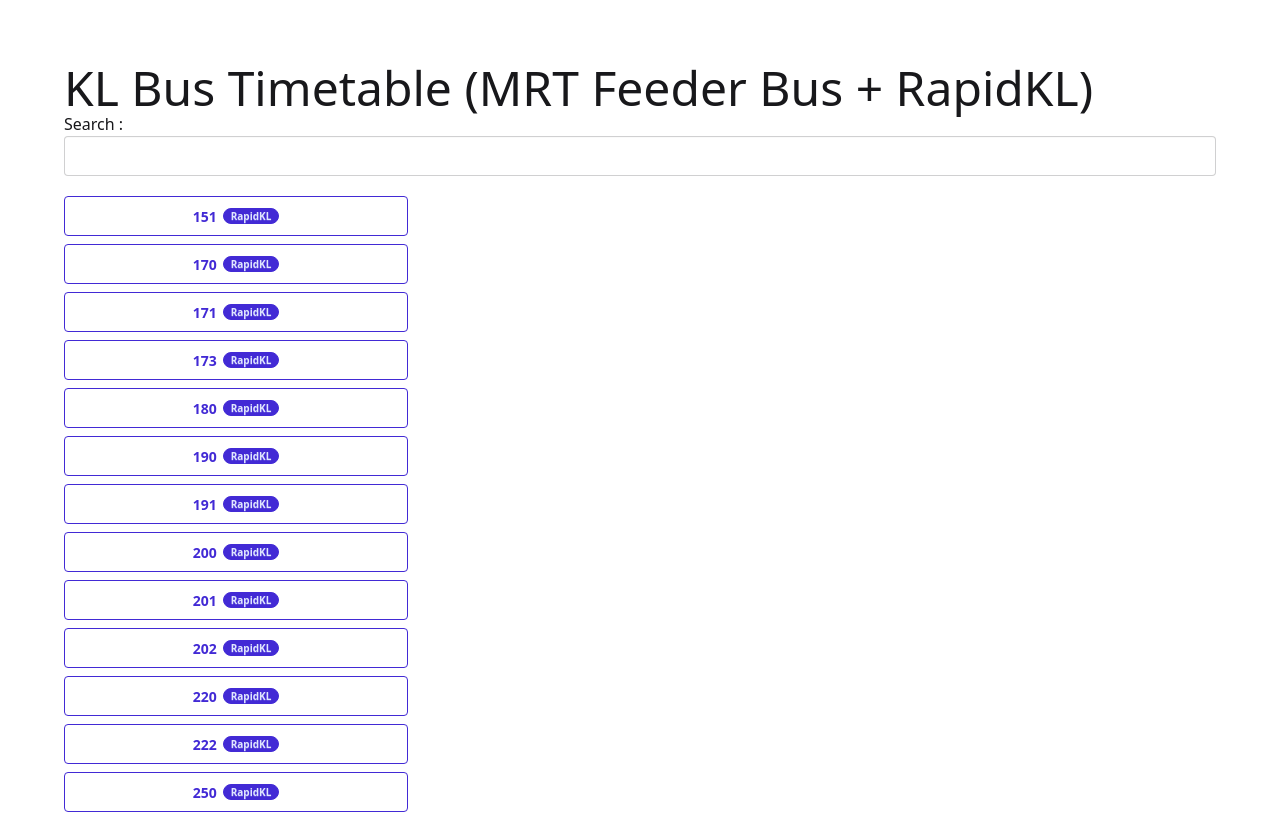
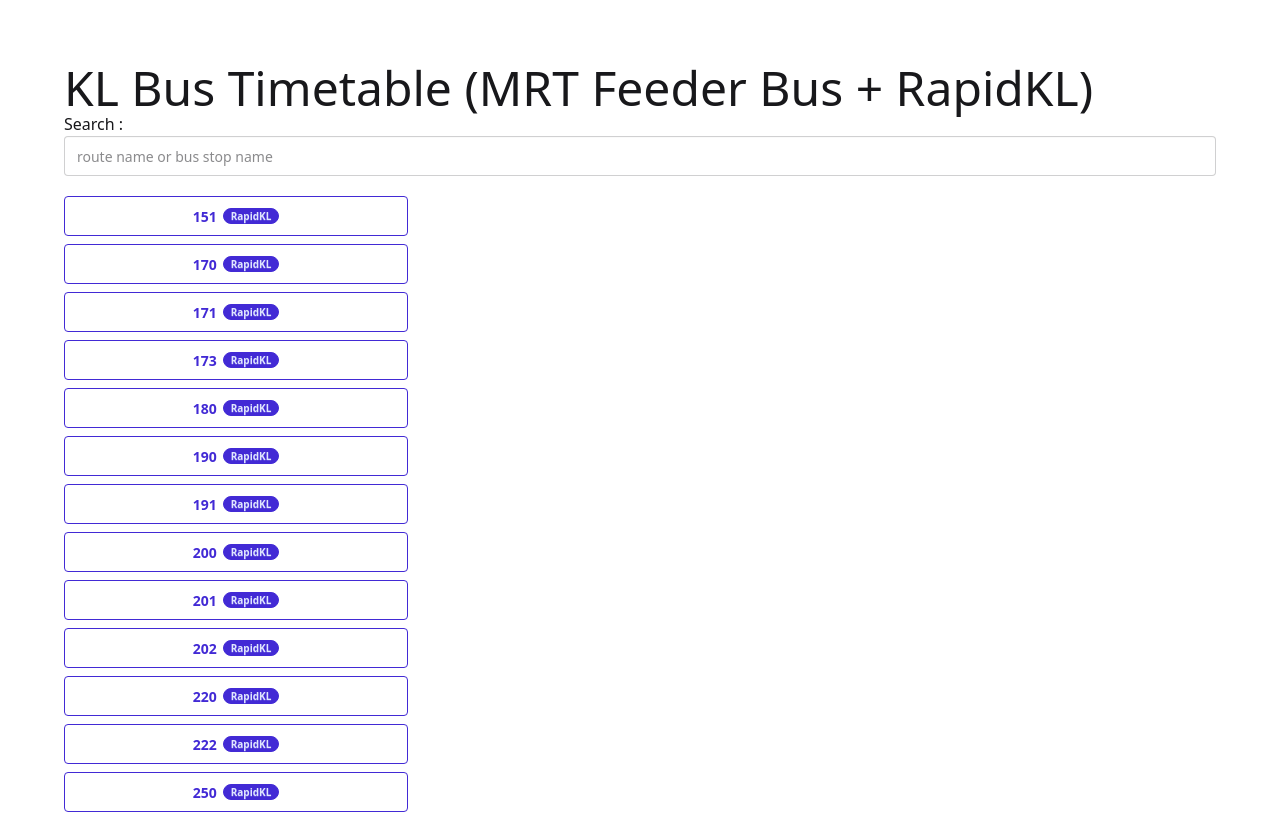
Before and after one commit to WongYC-66/react-kl-bus-timetable, a React (Vite) app: page / in a window 1280 px wide. Shown: the top 814 px of the page. Built offline with nearby package versions, Linux system fonts and the light colour scheme.

Commit message:
UI: add placeholder to search input

```diff
--- a/src/App.jsx
+++ b/src/App.jsx
@@ -26,6 +26,7 @@ export default function App() {
             <input type='text'
               className='input w-full'
               text={searchTerm}
+              placeholder='route name or bus stop name'
               onChange={e => setSearchTerm(e.target.value)}
             />
           </label>
```
